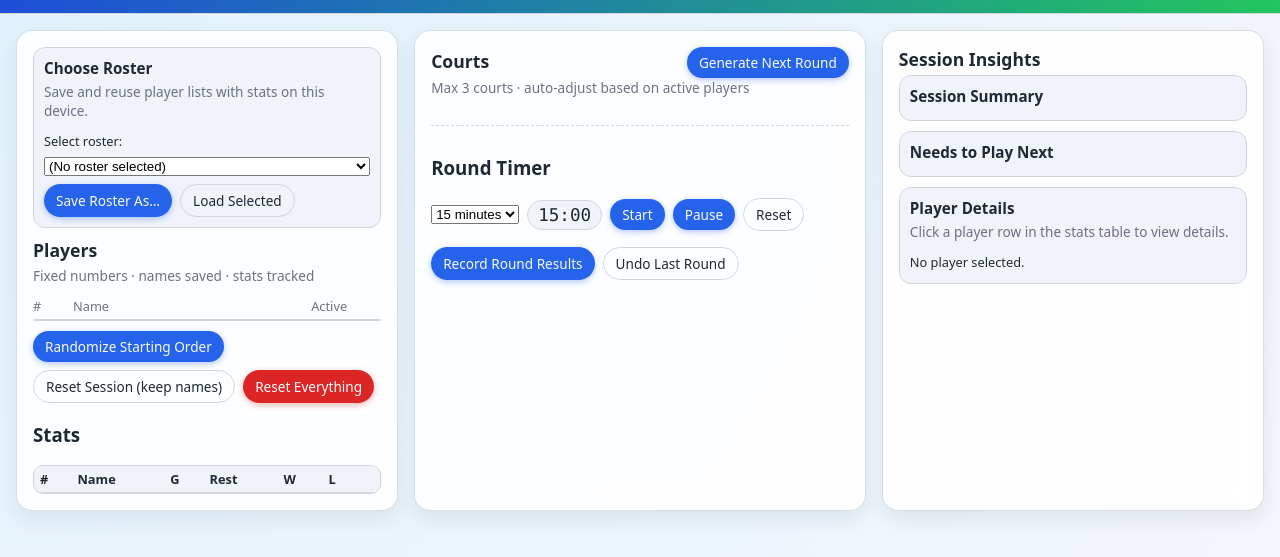
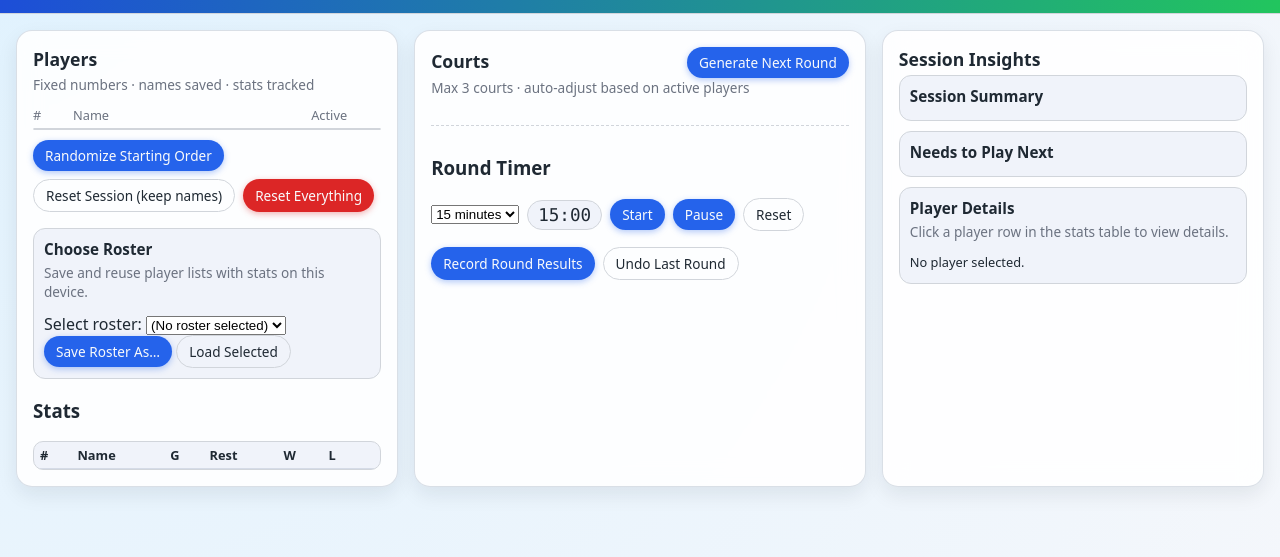
Before and after one commit to gkhumble1/Organized-Pickleball-, a plain HTML site: page index.html in a window 1280 px wide. Shown: the part 73-630 px from the top of the page. Drawn offline with Linux system fonts and the light colour scheme.

Commit message:
Update index.html

```diff
--- a/index.html
+++ b/index.html
@@ -20,25 +20,6 @@
   <main class="layout">
     <!-- LEFT: Players & Controls -->
     <section class="panel panel-left">
-      <div class="summary-card">
-        <h3>Choose Roster</h3>
-        <div class="panel-subtitle">Save and reuse player lists with stats on this device.</div>
-
-        <div class="roster-tools">
-          <label for="rosterSelect" style="font-size:0.8rem; display:block; margin-bottom:4px;">
-            Select roster:
-          </label>
-          <select id="rosterSelect" style="width:100%; margin-bottom:8px;">
-            <option value="">(No roster selected)</option>
-          </select>
-
-          <div style="display:flex; gap:8px; flex-wrap:wrap;">
-            <button id="saveRosterBtn">Save Roster As…</button>
-            <button id="loadRosterFromSelectBtn" class="secondary">Load Selected</button>
-          </div>
-        </div>
-      </div>
-
       <h2>Players</h2>
       <p class="panel-subtitle">Fixed numbers · names saved · stats tracked</p>
 
@@ -53,6 +34,26 @@
         <button id="randomizeOrderBtn">Randomize Starting Order</button>
         <button id="resetSessionBtn" class="secondary">Reset Session (keep names)</button>
         <button id="resetAllBtn" class="danger">Reset Everything</button>
+      </div>
+
+      <!-- NEW: Choose Roster section -->
+      <div class="summary-card">
+        <h3>Choose Roster</h3>
+        <p class="panel-subtitle">Save and reuse player lists with stats on this device.</p>
+
+        <div class="roster-tools">
+          <label for="rosterSelect" class="roster-label">
+            Select roster:
+          </label>
+          <select id="rosterSelect" class="roster-select">
+            <option value="">(No roster selected)</option>
+          </select>
+
+          <div class="roster-buttons">
+            <button id="saveRosterBtn">Save Roster As…</button>
+            <button id="loadRosterFromSelectBtn" class="secondary">Load Selected</button>
+          </div>
+        </div>
       </div>
 
       <h3>Stats</h3>
```
